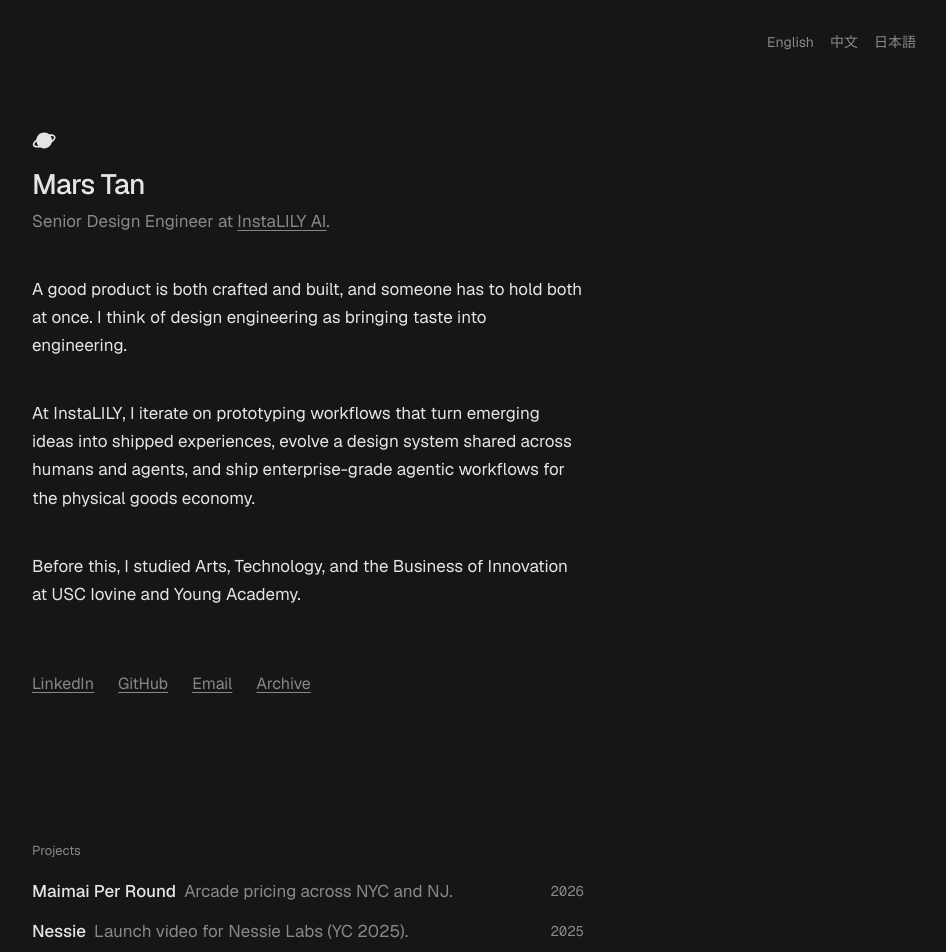
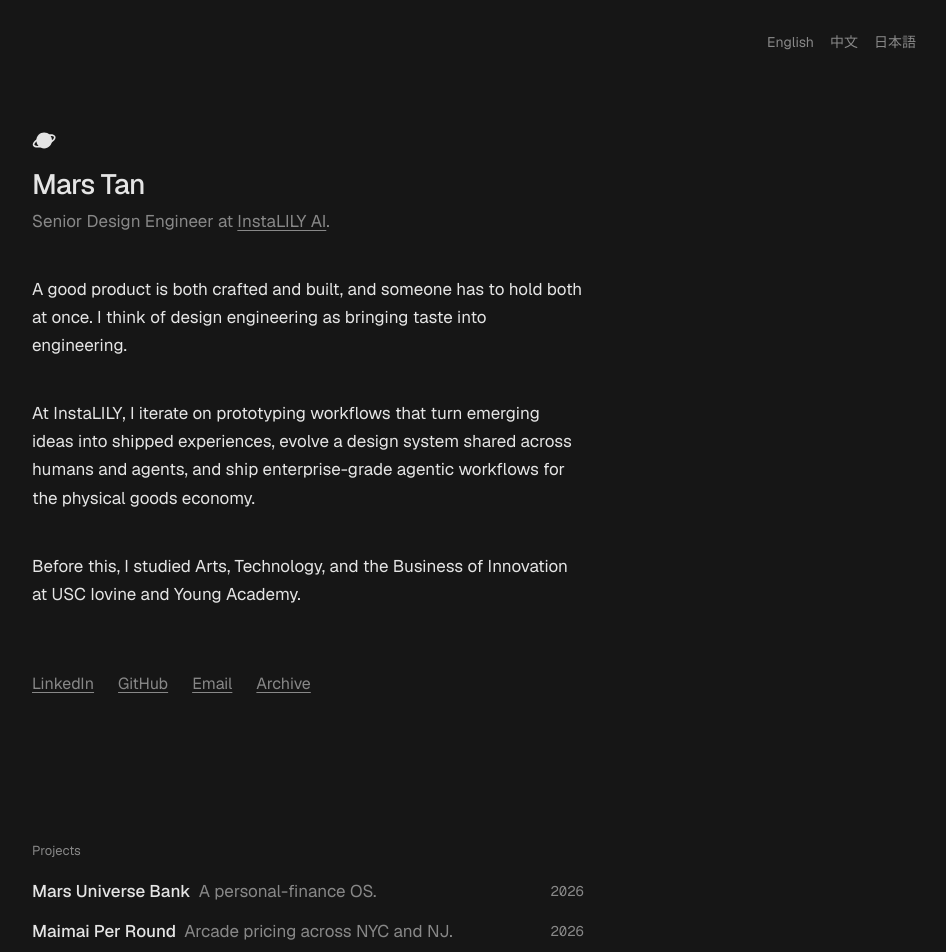
Before and after one commit to TANJX/mars-universe-portfolio, a Next.js app: page / in a window 1280 px wide. Shown: the top 952 px of the page, without its empty margins (332-1278 px from the left). Built offline with nearby package versions, Linux system fonts and the light colour scheme.

Commit message:
added new project "Mars Universe Bank" with description and updated ProjectsList component to handle project slugs more robustly

```diff
--- a/src/components/ProjectsList.tsx
+++ b/src/components/ProjectsList.tsx
@@ -34,10 +34,12 @@ function ProjectRow({ project }: { project: Project }) {
         >
           {rowContent}
         </a>
-      ) : (
+      ) : project.slug ? (
         <Link href={`/project/${project.slug}`} className={rowClass}>
           {rowContent}
         </Link>
+      ) : (
+        <div className={rowClass}>{rowContent}</div>
       )}
     </li>
   );
@@ -52,7 +54,7 @@ export function ProjectsList() {
       <h2 className="mb-4 text-[13px] text-muted">{SECTION_LABEL[lang]}</h2>
       <ul className="flex flex-col gap-y-3">
         {sorted.map((p) => (
-          <ProjectRow key={p.slug ?? p.url} project={p} />
+          <ProjectRow key={p.slug ?? p.url ?? `${p.title.en}-${p.year}`} project={p} />
         ))}
       </ul>
     </section>
--- a/src/data/projects.ts
+++ b/src/data/projects.ts
@@ -29,6 +29,16 @@ export const BACK_LABEL: Localized = {
 };
 
 export const PROJECTS: Project[] = [
+  {
+    title: { en: "Mars Universe Bank", zh: "Mars Universe Bank", ja: "Mars Universe Bank" },
+    description: {
+      en: "A personal-finance OS.",
+      zh: "我的个人财务系统",
+      ja: "個人財務 OS",
+    },
+    year: 2026,
+    url: "https://beancount.demo.marstanjx.com/",
+  },
   {
     title: { en: "Maimai Per Round", zh: "NYNJ 舞萌地图", ja: "Maimai" },
     description: {
```
Also changed, not shown: 1 other file (tests, documents, lock files or other folders).
